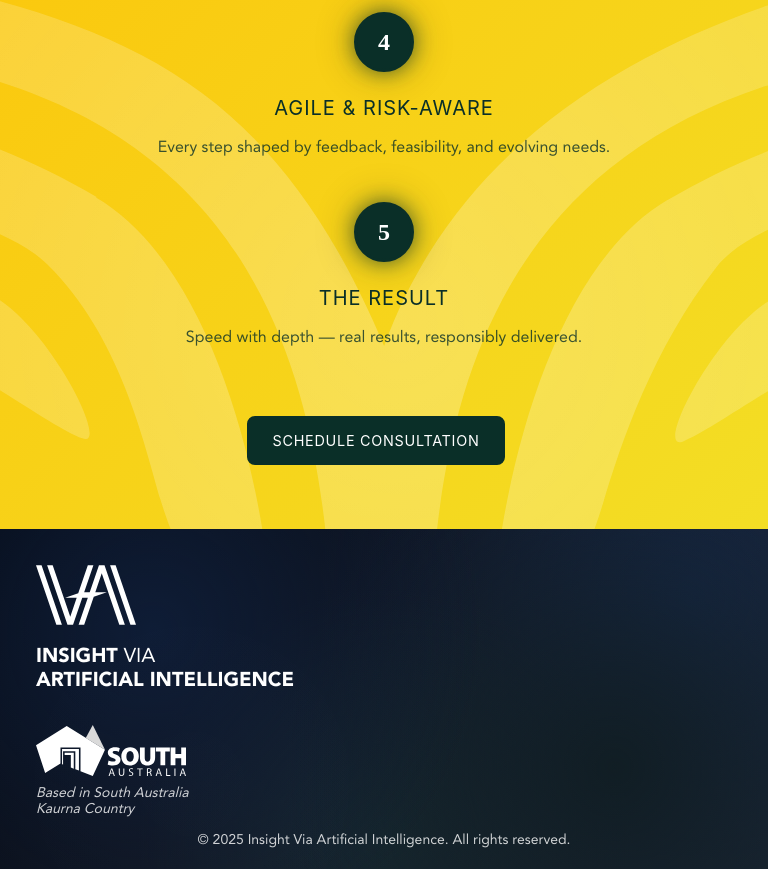
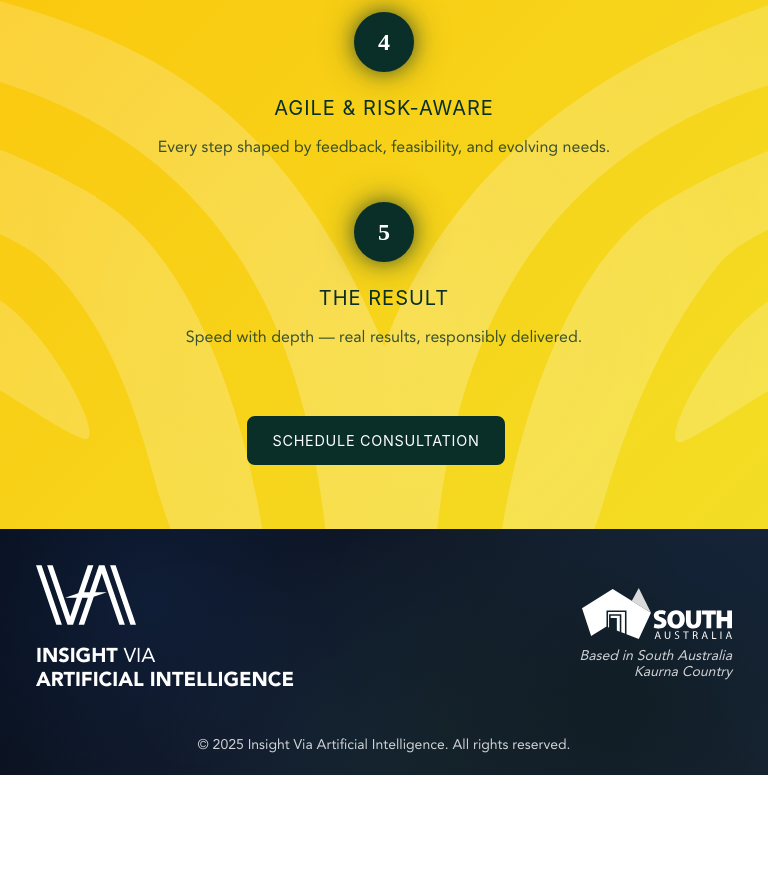
Before and after one commit to Insight-Via-Artificial-Intelligence/website, a Next.js app: page /process-guardian in a window 768 px wide. Shown: the part 7115-7984 px from the top of the page. After the commit the page ends 7890 px from the top, so only its background shows below. Built offline with nearby package versions, Linux system fonts and the light colour scheme; a web font is replaced by a local one.

Commit message:
update footer to be more mobile friendly

```diff
--- a/src/styles/shared.scss
+++ b/src/styles/shared.scss
@@ -373,3 +373,72 @@ h1, h2, h3, h4, h5, h6,
     }
   }
 }
+
+// Footer mobile styling
+@media (max-width: 767.98px) {
+  footer {
+    .row:first-child {
+      .col-lg-6:first-child {
+        // Hide IVAI logo and text on mobile
+        display: none !important;
+      }
+
+      .col-lg-6:last-child {
+        text-align: center !important;
+        flex: 1 !important;
+        max-width: 100% !important;
+        margin: 1rem !important;
+
+        .text-lg-end {
+          text-align: center !important;
+        }
+
+        // Make South Australia logo smaller on mobile
+        img {
+          width: 150px !important;
+          height: auto !important;
+          display: block;
+          margin: 0rem auto;
+        }
+      }
+    }
+
+  }
+}
+
+// Footer tablet styling (maintain left/right until 767px)
+@media (min-width: 768px) {
+  footer {
+    .row:first-child {
+      .col-lg-6 {
+        // Force columns to stay side by side above 768px
+        flex: 0 0 50% !important;
+        max-width: 50% !important;
+      }
+
+      .col-lg-6:first-child {
+        text-align: left !important;
+      }
+
+      .col-lg-6:last-child {
+        text-align: right !important;
+      }
+    }
+  }
+}
+
+// Additional override for medium screens to prevent stacking
+@media (min-width: 768px) and (max-width: 991.98px) {
+  footer {
+    .row:first-child {
+      display: flex !important;
+      flex-wrap: nowrap !important;
+
+      .col-lg-6 {
+        width: 50% !important;
+        flex-basis: 50% !important;
+        max-width: 50% !important;
+      }
+    }
+  }
+}
```
